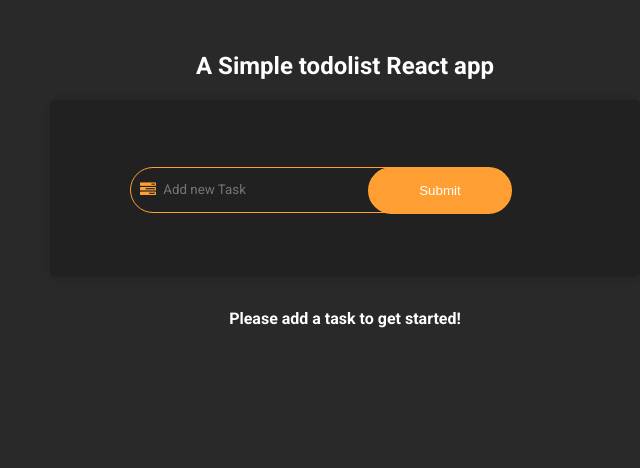
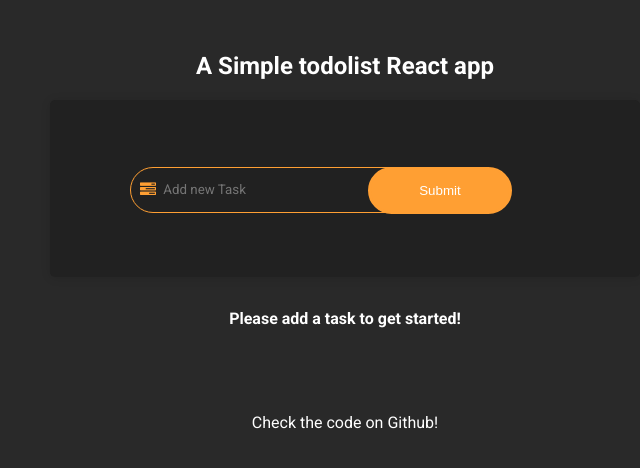
Before and after one commit to smakosh/react-todolist, a React (Create React App) app: page / in a window 1280 px wide. Shown: the top 468 px of the page, without its empty margins (295-935 px from the left). Built offline with nearby package versions, Linux system fonts and the light colour scheme.

Commit message:
added link to the repo

```diff
--- a/public/main.css
+++ b/public/main.css
@@ -22,6 +22,11 @@ body  {
     bottom: 0px;
     background-color: #181818de;
     color: #fff;
+}
+
+.link  {
+
+    padding: 4rem 0;
 }
 
 .Overlay h2  {
--- a/src/App.js
+++ b/src/App.js
@@ -5,6 +5,7 @@ import Tasks from './Tasks.js'
 import Do from './Do.js'
 import DeleteAll from './DeleteAll.js'
 import TaskModal from './TaskModal.js'
+import Link from './Link.js'
 
 export default class App extends Component {
     constructor() {
@@ -102,6 +103,7 @@ export default class App extends Component {
                         selectedTask={this.state.selectedTask}
                         closeModal={this.closeModal}
                     />
+                    <Link />
                 </div>
         )
     }
--- /dev/null
+++ b/src/Link.js
@@ -0,0 +1,11 @@
+import React from 'react';
+
+const Link = () => {
+        return (
+            <div className="center-text link">
+                <a href="https://github.com/smakosh/react-todolist" className="title" target="_blank">Check the code on Github!</a>
+            </div>
+        );
+}
+
+export default Link;
```
